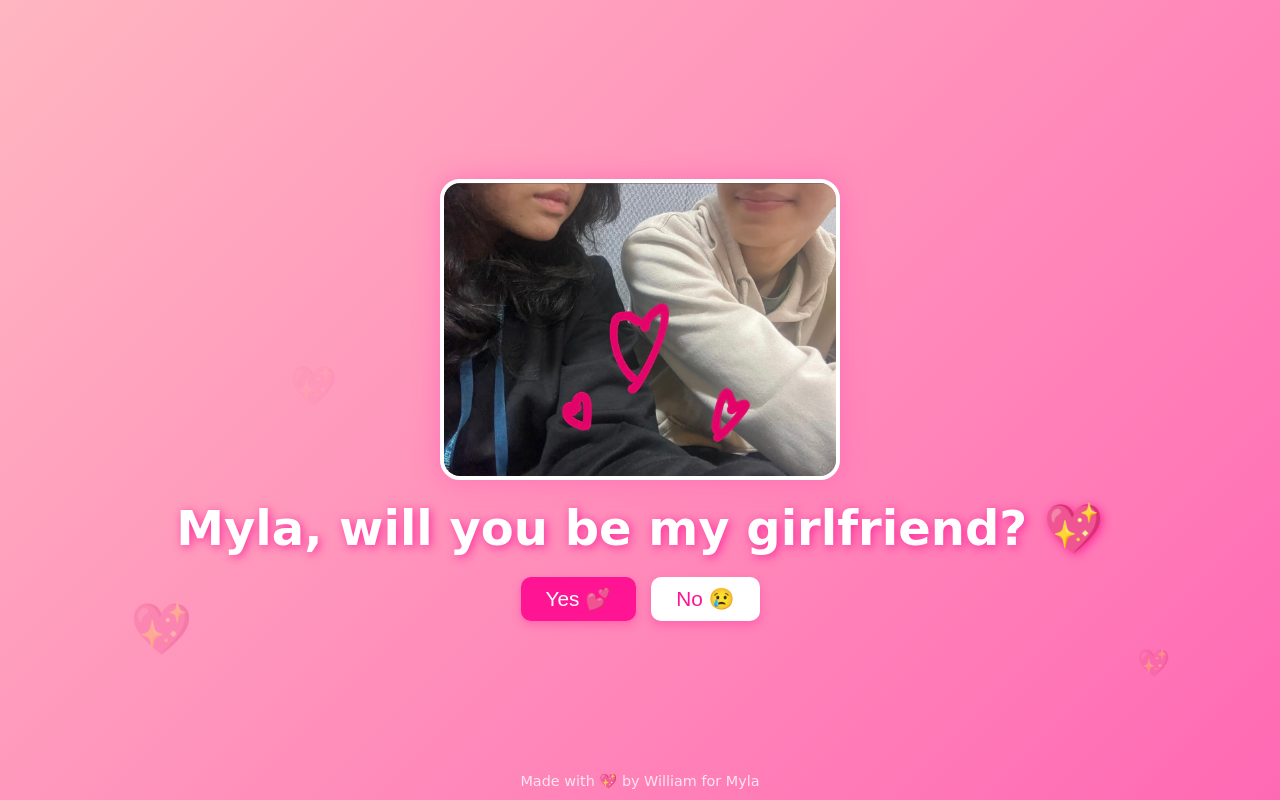
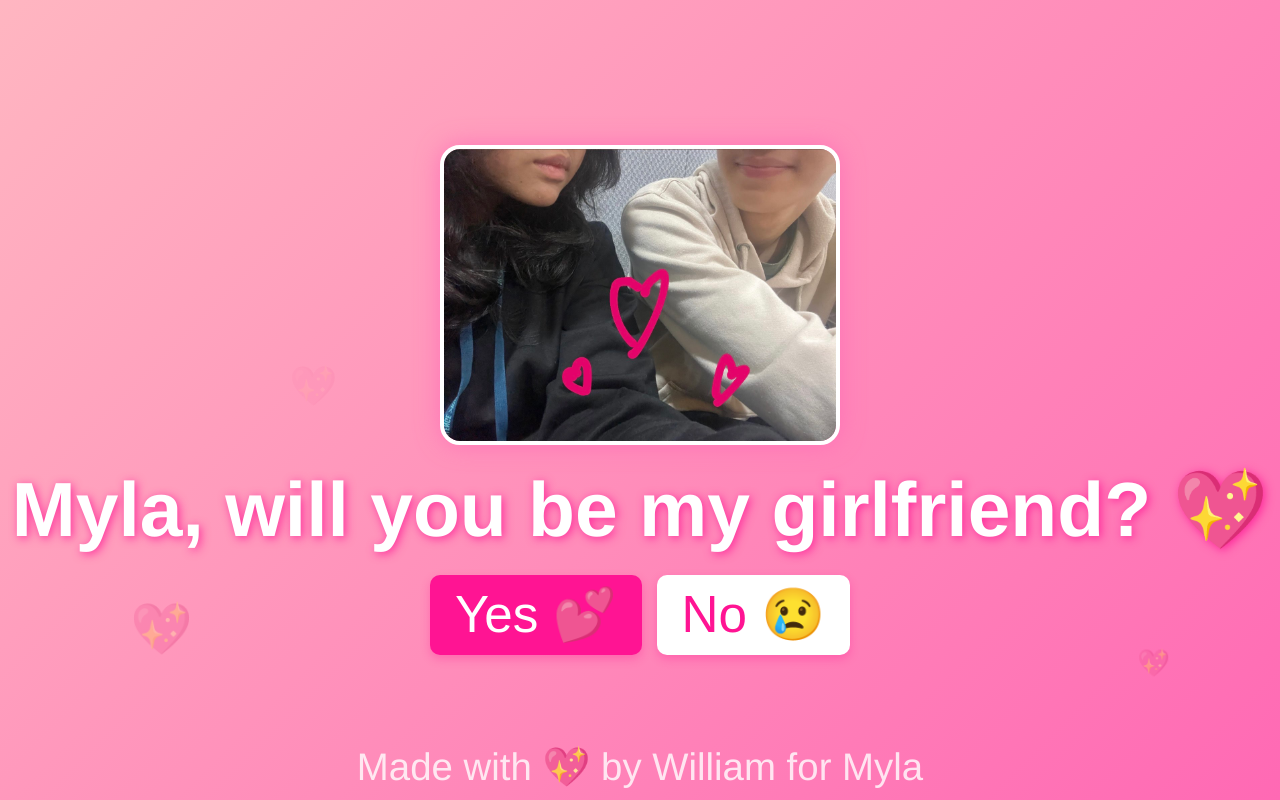
Before and after one commit to William884734/myla-proposal, a plain HTML site: page index.html in a window 1280 px wide. Shown: the top 800 px of the page. Drawn offline with Linux system fonts and the light colour scheme.

Commit message:
Add files via upload

```diff
--- a/index.html
+++ b/index.html
@@ -6,6 +6,7 @@
 <title>💖 William’s Proposal for Myla 💖</title>
 <style>
 * { box-sizing: border-box; margin: 0; padding: 0; }
+
 body {
   height: 100vh;
   width: 100vw;
@@ -15,18 +16,22 @@ body {
   justify-content: center;
   align-items: center;
   background: linear-gradient(135deg, #ffb6c1, #ff69b4);
-  font-family: 'Poppins', cursive, sans-serif;
+  font-family: "Helvetica Neue", Helvetica, Arial, sans-serif; /* clean responsive font */
   text-align: center;
   position: relative;
+  padding: 10px;
 }
+
 h1 {
   color: white;
-  font-size: 3em;
+  font-size: 6vw; /* responsive for phones & tablets */
+  max-font-size: 48px;
   text-shadow: 2px 2px 10px rgba(255, 20, 147, 0.8);
   margin-bottom: 20px;
   animation: fadeIn 1.5s ease-in-out;
   z-index: 2;
 }
+
 img {
   width: 400px;
   max-width: 90%;
@@ -36,6 +41,7 @@ img {
   margin-bottom: 20px;
   z-index: 2;
 }
+
 .buttons {
   display: flex;
   gap: 15px;
@@ -43,8 +49,10 @@ img {
   flex-wrap: wrap;
   justify-content: center;
 }
+
 button {
-  font-size: 1.3em;
+  font-size: 4vw; /* responsive button font */
+  min-font-size: 16px;
   padding: 10px 25px;
   border: none;
   border-radius: 10px;
@@ -52,38 +60,53 @@ button {
   transition: transform 0.3s ease, background-color 0.3s ease;
   box-shadow: 0 4px 10px rgba(255, 20, 147, 0.3);
 }
+
 #yesBtn { background-color: #ff1493; color: white; }
 #yesBtn:hover { background-color: #ff69b4; transform: scale(1.1); }
 #noBtn { background-color: white; color: #ff1493; position: relative; }
 #noBtn:hover { transform: rotate(10deg); }
+
 .heart {
   position: absolute;
   color: #fff;
-  font-size: 20px;
+  font-size: 5vw; /* responsive heart size */
+  max-font-size: 40px;
+  min-font-size: 20px;
   opacity: 0.8;
   animation: float 6s linear infinite;
   z-index: 1;
   pointer-events: none;
 }
+
 @keyframes float {
   0% { transform: translateY(100vh) scale(1); opacity: 0.8; }
   100% { transform: translateY(-10vh) scale(1.5); opacity: 0; }
 }
+
 @keyframes fadeIn {
   from { opacity: 0; transform: scale(0.9); }
   to { opacity: 1; transform: scale(1); }
 }
+
 @keyframes glow {
   0%, 100% { text-shadow: 0 0 20px #fff, 0 0 40px #ff69b4; }
   50% { text-shadow: 0 0 30px #fff, 0 0 60px #ff1493; }
 }
+
 footer {
   position: absolute;
   bottom: 10px;
   color: white;
-  font-size: 0.9em;
+  font-size: 3vw; /* responsive footer */
+  max-font-size: 16px;
   opacity: 0.8;
   z-index: 2;
+}
+
+@media (max-width: 600px) {
+  img { width: 70vw; }
+  button { font-size: 5vw; padding: 0.8em 1.5em; }
+  .heart { font-size: 8vw; }
 }
 </style>
 </head>
@@ -99,7 +122,7 @@ footer {
 
 <div id="celebration" style="display:none; text-align:center;"></div>
 
-<!-- Audio element -->
+<!-- Audio kept in DOM -->
 <audio id="bgm" loop>
   <source src="song_starting_3_05.mp3" type="audio/mpeg">
   Your browser does not support the audio element.
@@ -123,9 +146,8 @@ noBtn.addEventListener('mouseover', () => {
 
 // Yes button triggers music + celebration
 yesBtn.addEventListener('click', () => {
-  // Try to play music, but don't block the rest of the click
-  bgm.currentTime = 0;
-  bgm.play().catch(err => console.warn("Audio could not play:", err));
+  // Play music reliably
+  bgm.play().catch(err => console.log('Audio play blocked:', err));
 
   // Hide main content
   document.getElementById('mainImg').style.display = 'none';
```
